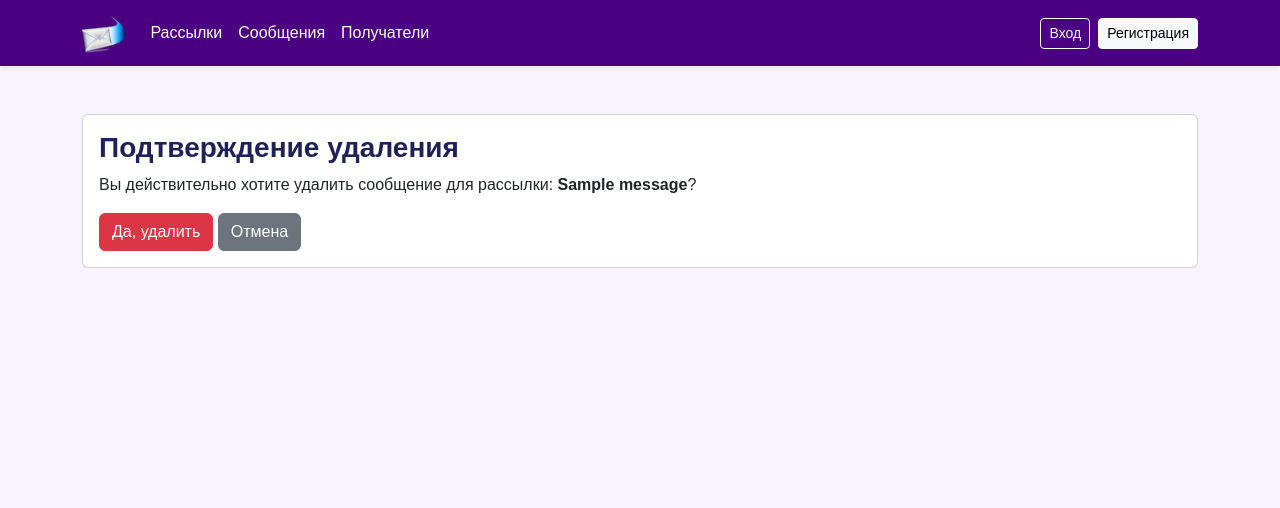
After one commit to StreetShiffter/Kurse_4_n82_Django, a Django app: page /messages/1/delete/ in a window 1280 px wide. The commit adds this page. Shown: the top 508 px of the page. Run offline with Django 5.2, Linux system fonts and the light colour scheme; tables that the repository leaves empty hold one stand-in row (values such as "Sample post").

Commit message:
Add delete view 'Messages'

```diff
--- /dev/null
+++ b/mailservices/templates/mailservices/message_confirm_delete.html
@@ -0,0 +1,19 @@
+{% extends "mailservices/base.html" %}
+{% block title %}Информация письма{% endblock %}
+{%  include 'mailservices/includes/inc_menu.html' %}
+
+{% block content %}
+<div class="card">
+    <div class="card-body">
+        <h3>Подтверждение удаления</h3>
+        <p>Вы действительно хотите удалить сообщение для рассылки: <strong>{{ object.title }}</strong>?</p>
+
+        <form method="post">
+            {% csrf_token %}
+            <button type="submit" class="btn btn-danger">Да, удалить</button>
+            <a href="{% url 'mailservices:message_list' %}" class="btn btn-secondary">Отмена</a>
+        </form>
+    </div>
+</div>
+
+{% endblock %}
--- a/mailservices/templates/mailservices/message_list.html
+++ b/mailservices/templates/mailservices/message_list.html
@@ -21,7 +21,7 @@
           <td>
             <a href="#">Просмотр</a>
             <a href="{% url 'mailservices:message_edit' message.pk %}">Изменить</a>
-            <a href="#">Удалить</a>
+            <a href="{% url 'mailservices:message_delete' message.pk %}">Удалить</a>
           </td>
         </tr>
       {% endfor %}
--- a/mailservices/urls.py
+++ b/mailservices/urls.py
@@ -15,7 +15,8 @@ urlpatterns = [
     ######################
     path("messages/create/", views.MessageCreateView.as_view(), name="message_create"),
     path("messages/", views.MessageListView.as_view(), name="message_list"),
-    path("messages/<int:pk>/edit/", views.MessageUpdateView.as_view(), name="message_edit")
+    path("messages/<int:pk>/edit/", views.MessageUpdateView.as_view(), name="message_edit"),
+    path("messages/<int:pk>/delete/", views.MessageDeleteView.as_view(), name="message_delete")
 ]
 
 # urlpatterns = [
--- a/mailservices/views.py
+++ b/mailservices/views.py
@@ -23,6 +23,8 @@ def home_view(request):
     return render(request, "mailservices/home.html", context)
 
 ##########################################################################################
+
+# Client CRUD
 class ClientCreateView(CreateView):
     """Создание записи о клиенте"""
     model = Client
@@ -34,7 +36,6 @@ class ClientCreateView(CreateView):
         form.instance.owner = self.request.user
         return super().form_valid(form)
 
-
 class ClientDetailView(DetailView):
     """Просмотр записи о клиенте"""
     model = Client
@@ -43,7 +44,6 @@ class ClientDetailView(DetailView):
     def get_context_data(self, **kwargs):
         context = super().get_context_data(**kwargs)
         return context
-
 
 class ClientUpdateView(UpdateView):
     """Редактирование записи клиента"""
@@ -64,7 +64,6 @@ class ClientListView(ListView):
     def get_queryset(self):
         return Client.objects.filter(owner=self.request.user)
 
-
 class ClientDeleteView(DeleteView):
     model = Client
     template_name = "mailservices/client_confirm_delete.html"
@@ -72,9 +71,7 @@ class ClientDeleteView(DeleteView):
 
 #################################################################################
 
-
 # Message CRUD
-
 class MessageCreateView(CreateView):
     """Создание сообщения"""
     model = Message
@@ -95,18 +92,25 @@ class MessageListView(ListView):
     def get_queryset(self):
         return Message.objects.filter(owner=self.request.user)
 
-
 class MessageUpdateView(UpdateView):
     model = Message
     form_class = MessageForm
     template_name = "mailservices/message_form.html"
     success_url = reverse_lazy("mailservices:message_list")
 
-
 class MessageDeleteView(DeleteView):
     model = Message
-    template_name = "mailing/message_confirm_delete.html"
-    success_url = reverse_lazy("message_list")
+    template_name = "mailservices/message_confirm_delete.html"
+    success_url = reverse_lazy("mailservices:message_list")
+
+class ClientDetailView(DetailView):
+    """Просмотр записи о клиенте"""
+    model = Client
+    context_object_name = "client"
+
+    def get_context_data(self, **kwargs):
+        context = super().get_context_data(**kwargs)
+        return context
 
 
 
```
